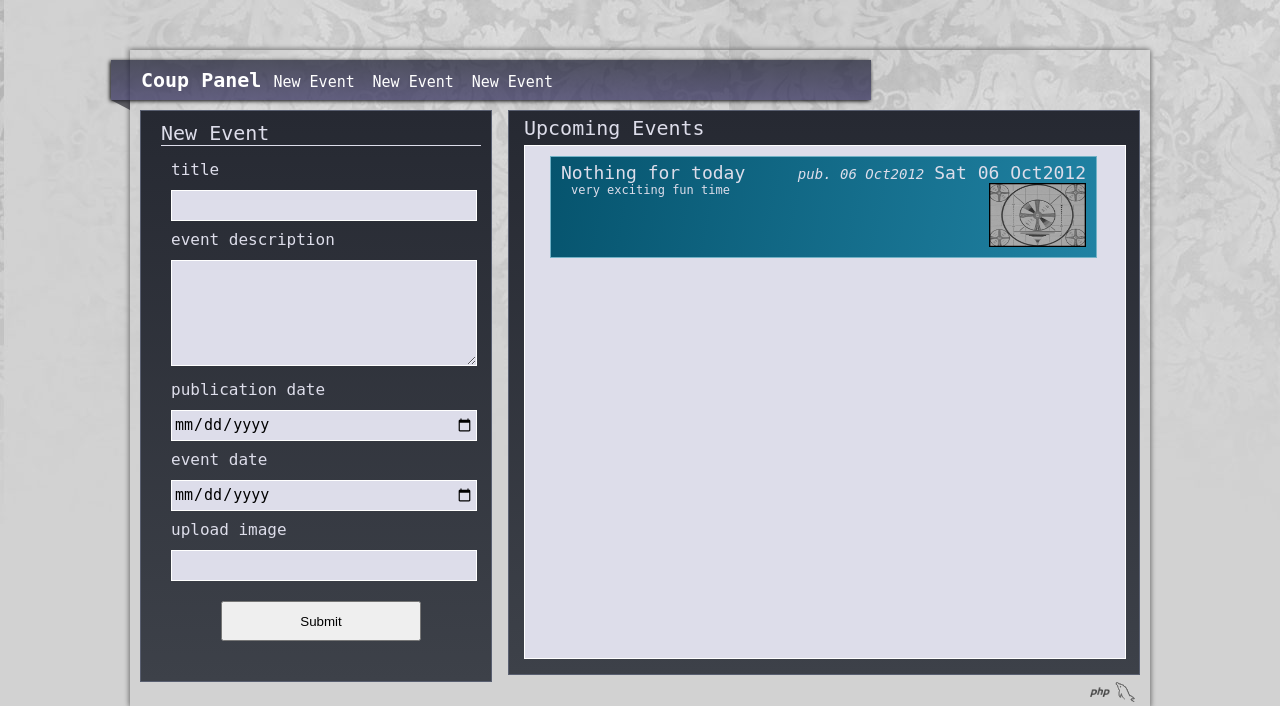
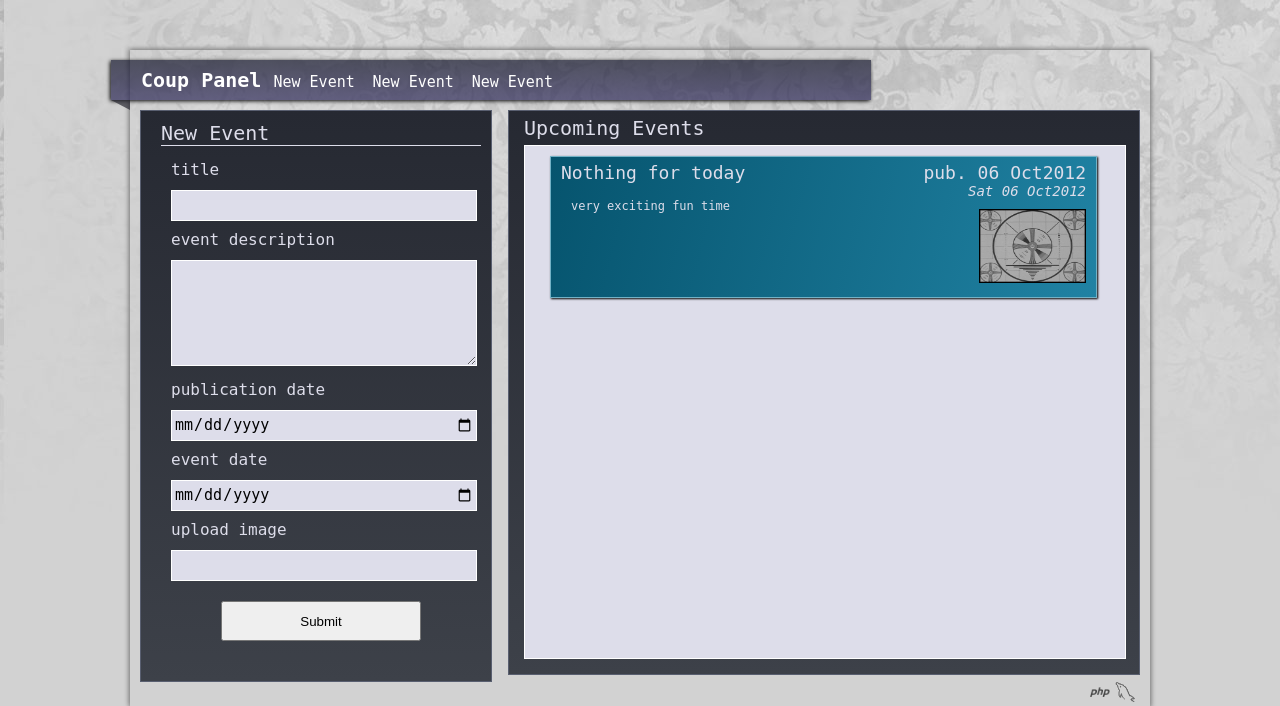
Before and after one commit to nikorova/the_coup, a PHP site: page / in a window 1280 px wide. Shown: the top 706 px of the page. Run offline with PHP 8.4, Linux system fonts and the light colour scheme; data that the repository does not hold is empty; some libraries are stand-ins or nearby versions.

Commit message:
event box redux

```diff
--- a/css/main.css
+++ b/css/main.css
@@ -252,11 +252,13 @@ nav {
 
 .event {
 	width: 525px;
-	min-height: 90px;
+	min-height: 130px;
 	margin: 10px 0px 0px 25px;
 	padding: 5px 10px;
+	position: relative;
 
 	border: 1px solid rgb(115,178,198);
+	box-shadow: 1px 1px 2px black;
 
 	background: 	rgb(6, 84, 110);
 	background: 	       linear-gradient(top left, rgb(6,84,110), rgb(32,130,163));
@@ -268,21 +270,24 @@ nav {
 }
 
 .e_image {
-	width: 95px;
-	height: 62px;
+	width: 105px;
+	height: 72px;
 	float: right;
+	margin: 10px 0px 0px 0px;
 	position: relative;
 
 	border: 1px solid black;
 }
 
 .e_name {
+	width: 360px;
 	color: rgb(221, 221, 234);
 	font-size: 18px;
 }
 
 .desc {
 	margin: 0px 0px 0px 10px;
+	width: 410px;
 	color: rgb(221, 221, 234);
 	font-size: 12px;
 }
@@ -300,5 +305,14 @@ nav {
 	color: rgb(221, 221, 234);
 	font-size: 14px;
 	font-style: italic;
-	margin: 0px 10px 0px 0px;
+	float: right;
 }
+
+.clear {
+	clear: both;
+	width: 100%;
+}
+
+.inline {
+	display: inline;
+}
--- a/js/main.js
+++ b/js/main.js
@@ -16,13 +16,13 @@
 
 				return "<a href=\"#\">"
 					+ "<li class=\"event\">"
-					+	  "<p class=\"e_name\">" + item.title
-					+		  "<span class=\"dates\">"
-					+			  "<span class=\"p_date\">pub. " + fpds  + "</span>"
-					+			  "<span class=\"e_date\">" + feds + "</span>"
-					+		  "</span>"
-					+	  "</p>"
-					+	  "<img class=\"e_image\" src=\"" + item.image_path + "\" ></img>"
+					+	  "<div class=\"e_name inline\">" + item.title + "</div>"
+					+		  "<div class=\"dates inline\">"
+					+			  "<div class=\"e_date\">pub. " + fpds  + "</div>"
+					+			  "<div class=\"p_date\">" + feds + "</div>"
+					+		  "</div>"
+					+	  "<div class=\"clear\"></div>"
+					+	  "<img class=\"e_image\" src=\"" + item.image_path + "\" />"
 					+	  "<p class=\"desc\">" + item.description + "</p>"
 					+ "</li>"
 					+ "</a>";
```
Also changed, not shown: 1 other file.
